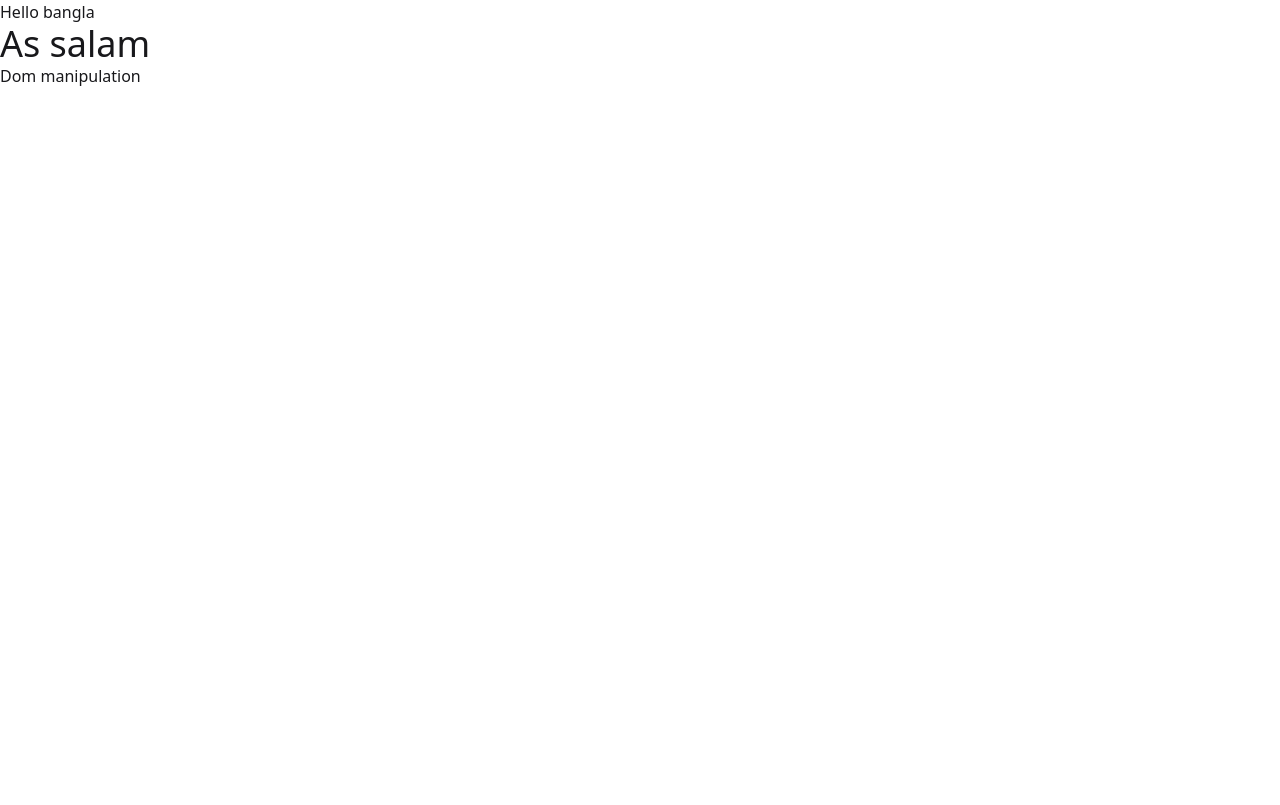
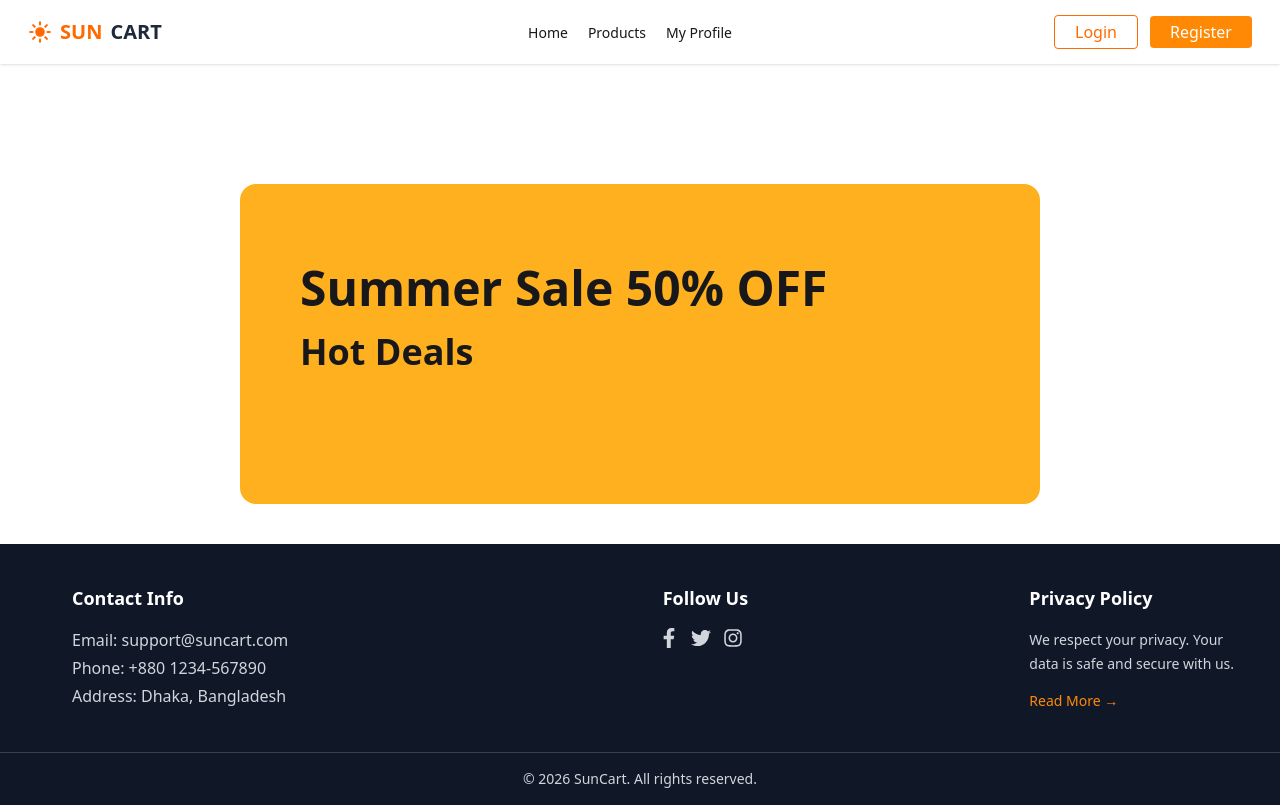
Before and after one commit to Lam78-M/category-A8-Jackfruit-SunCart, a Next.js app: page / in a window 1280 px wide. Built offline with nearby package versions, Linux system fonts and the light colour scheme.

Commit message:
navbar, footer complete

```diff
--- a/package.json
+++ b/package.json
@@ -11,7 +11,8 @@
   "dependencies": {
     "next": "16.2.4",
     "react": "19.2.4",
-    "react-dom": "19.2.4"
+    "react-dom": "19.2.4",
+    "react-icons": "^5.6.0"
   },
   "devDependencies": {
     "@tailwindcss/postcss": "^4",
--- a/src/app/components/Footer.jsx
+++ /dev/null
@@ -1,11 +0,0 @@
-import React from 'react';
-
-const Footer = () => {
-    return (
-        <div>
-            Dom manipulation
-        </div>
-    );
-};
-
-export default Footer;
--- a/src/app/page.js
+++ b/src/app/page.js
@@ -1,8 +1,21 @@
+import ExtraSection from "@/components/ExtraSection";
 import Image from "next/image";
 
 export default function Home() {
   return (
-   <div className="text-4xl">As salam</div>
+   <div>
+    <div className=" bg-[#ffa600e1] pt-20 pl-15   container mx-auto h-[40vh] w-[100vh] mt-30 rounded-2xl ">
+
+          <h1 className="text-5xl font-semibold">Summer Sale 50% OFF</h1>
+          <p className="text-4xl font-semibold pt-5">Hot Deals</p>
+
+
+
+   </div>
+
+    <ExtraSection></ExtraSection>
+   </div>
+
 
   );
 }
--- a/src/app/components/Navbar.jsx
+++ b/src/components/ExtraSection.jsx
@@ -1,11 +1,11 @@
 import React from 'react';
 
-const Navbar = () => {
+const ExtraSection = () => {
     return (
         <div>
-            Hello bangla
+
         </div>
     );
 };
 
-export default Navbar;
+export default ExtraSection;
--- /dev/null
+++ b/src/components/Footer.jsx
@@ -0,0 +1,74 @@
+'use client'
+import Link from "next/link";
+import { FaFacebookF, FaTwitter, FaInstagram } from "react-icons/fa";
+
+const Footer = () => {
+  return (
+    <footer className="bg-gray-900 text-gray-300 mt-10">
+
+      <div className="max-w-8xl mx-auto px-4 sm:px-6 lg:px-8 py-10">
+
+        {/* GRID */}
+        <div className="grid grid-cols-1 sm:grid-cols-2 lg:grid-cols-3 gap-10 text-center sm:text-left">
+
+          {/* Contact Info */}
+          <div className="pl-10">
+            <h2 className="text-white text-lg font-semibold mb-4 ">
+              Contact Info
+            </h2>
+            <p className="mb-1">Email: support@suncart.com</p>
+            <p className="mb-1">Phone: +880 1234-567890</p>
+            <p>Address: Dhaka, Bangladesh</p>
+          </div>
+
+          {/* Social Links */}
+          <div className="pl-0 md:pl-0 lg:pl-50">
+            <h2 className="text-white text-lg font-semibold mb-4 pl-3">
+              Follow Us
+            </h2>
+
+            <div className="flex justify-center sm:justify-start gap-3 pl-2 text-xl">
+              <a href="#" className="hover:text-orange-500 transition">
+                <FaFacebookF />
+              </a>
+              <a href="#" className="hover:text-orange-500 transition">
+                <FaTwitter />
+              </a>
+              <a href="#" className="hover:text-orange-500 transition">
+                <FaInstagram />
+              </a>
+            </div>
+          </div>
+
+          {/* Privacy Policy */}
+          <div className="pl-0 md:pl-10 lg:pl-40">
+            <h2 className="text-white text-lg font-semibold mb-4">
+              Privacy Policy
+            </h2>
+
+            <p className="text-sm leading-6 mb-3">
+              We respect your privacy. Your data is safe and secure with us.
+            </p>
+
+            <Link
+              href="/privacy"
+              className="text-orange-400 hover:underline text-sm"
+            >
+              Read More →
+            </Link>
+          </div>
+
+        </div>
+
+      </div>
+
+      {/* BOTTOM BAR */}
+      <div className="border-t border-gray-700 text-center py-4 text-sm">
+        © {new Date().getFullYear()} SunCart. All rights reserved.
+      </div>
+
+    </footer>
+  );
+};
+
+export default Footer;
--- /dev/null
+++ b/src/components/Navbar.jsx
@@ -0,0 +1,42 @@
+import Link from 'next/link';
+import React from 'react';
+import { IoSunny } from "react-icons/io5";
+const Navbar = () => {
+    return (
+        <div className='bg-base-100 shadow-sm w-full'>
+            <div className="navbar ">
+  <div className="navbar-start  ">
+    <div className="dropdown">
+      <div tabIndex={0} role="button" className="btn btn-ghost lg:hidden">
+        <svg xmlns="http://www.w3.org/2000/svg" className="h-5 w-5" fill="none" viewBox="0 0 24 24" stroke="currentColor"> <path strokeLinecap="round" strokeLinejoin="round" strokeWidth="2" d="M4 6h16M4 12h8m-8 6h16" /> </svg>
+      </div>
+      <ul
+        tabIndex="-1"
+        className="menu menu-sm dropdown-content bg-base-100 rounded-box z-1 mt-3 w-52 p-2 shadow ">
+         <Link href={'/'}>Home</Link>
+      <Link href={'/'}>Products</Link>
+      <Link href={'/'}>My Profile</Link>
+      </ul>
+    </div>
+    <a className="ml-5 flex items-center gap-2  text-xl font-bold text-orange-500 bg-[#00000000]"> <IoSunny className='text-orange-500 text-2xl' />SUN <span className='text-gray-800  font-bold'>CART</span></a>
+  </div>
+  <div className="navbar-center hidden lg:flex">
+    <ul className="menu menu-horizontal px-1">
+ <div className='flex gap-5'>
+         <Link href={'/'}>Home</Link>
+      <Link href={'/'}>Products</Link>
+      <Link href={'/'}>My Profile</Link>
+ </div>
+    </ul>
+  </div>
+  <div className="flex flex-row md:navbar-end lg:navbar-end gap-3 mr-5">
+    <a className="px-5 border border-orange-500 text-orange-500 hover:bg-orange-400 hover:text-white  py-1 rounded">Login</a>
+    <a className="bg-orange-400 hover:bg-orange-600 text-white px-5 rounded py-1">Register</a>
+
+  </div>
+</div>
+        </div>
+    );
+};
+
+export default Navbar;
```
Also changed, not shown: src/app/layout.js (+8 -4 lines), 1 other file (tests, documents, lock files or other folders).
